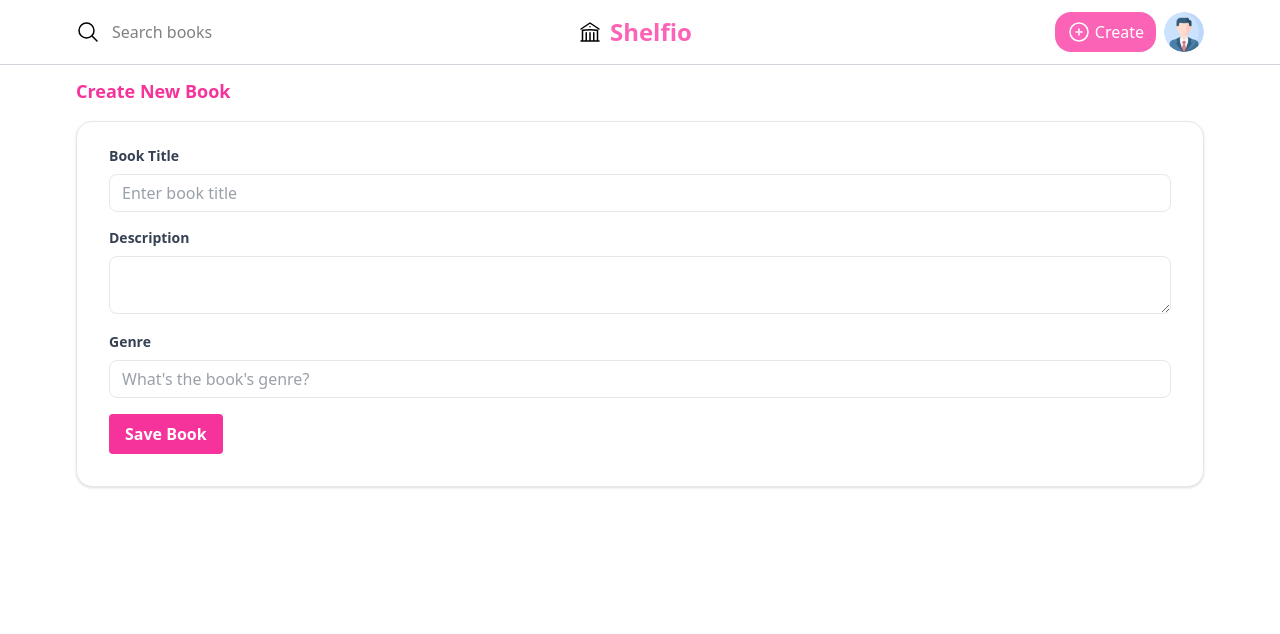
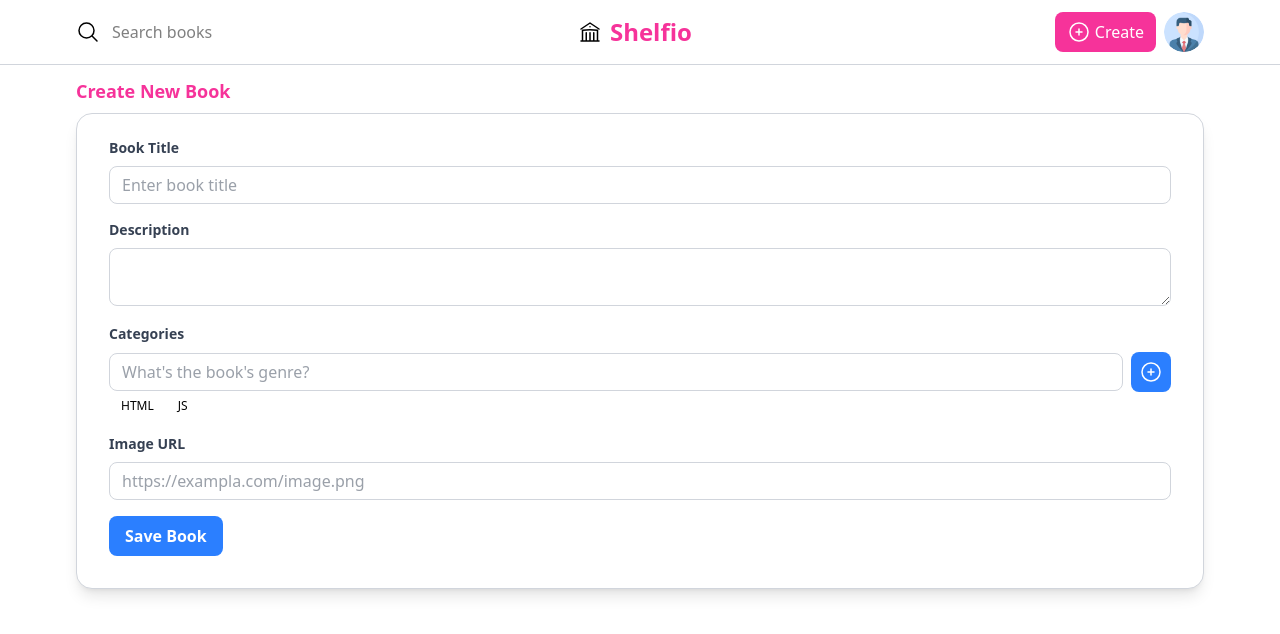
Before and after one commit to aungkyawthetx/library, a React (Vite) app: page /create in a window 1280 px wide. Shown: the top 634 px of the page. Built offline with nearby package versions, Linux system fonts and the light colour scheme.

Commit message:
create form

```diff
--- a/src/components/Navbar.jsx
+++ b/src/components/Navbar.jsx
@@ -3,6 +3,7 @@ import Profile from '../assets/profile.png';
 import { Link } from 'react-router-dom';
 
 export default function Navbar() {
+
     return (
     <nav className='border-b border-gray-300'>
         <ul className='flex justify-between items-center backdrop-blur-lg p-3 max-w-6xl mx-auto'>
@@ -17,10 +18,10 @@ export default function Navbar() {
                 <svg xmlns="http://www.w3.org/2000/svg" fill="none" viewBox="0 0 24 24" strokeWidth={1.5} stroke="currentColor" className="size-6">
                     <path strokeLinecap="round" strokeLinejoin="round" d="M12 21v-8.25M15.75 21v-8.25M8.25 21v-8.25M3 9l9-6 9 6m-1.5 12V10.332A48.36 48.36 0 0 0 12 9.75c-2.551 0-5.056.2-7.5.582V21M3 21h18M12 6.75h.008v.008H12V6.75Z" />
                 </svg>
-                <span className="text-2xl text-pink-400 font-bold hidden md:block"> Shelfio </span>
+                <span className="text-2xl text-pink-500 font-bold hidden md:block"> Shelfio </span>
             </Link>
             <li className='flex items-center gap-2'>
-                <Link to="/create" className='bg-pink-400 text-white p-2 md:px-3 md:py-2 rounded-full md:rounded-2xl cursor-pointer flex items-center gap-1'>
+                <Link to="/create" className='bg-pink-500 text-white p-2 md:px-3 md:py-2 rounded-full md:rounded-lg cursor-pointer flex items-center gap-1'>
                     <svg xmlns="http://www.w3.org/2000/svg" fill="none" viewBox="0 0 24 24" strokeWidth={1.5} stroke="currentColor" className="size-6">
                         <path strokeLinecap="round" strokeLinejoin="round" d="M12 9v6m3-3H9m12 0a9 9 0 1 1-18 0 9 9 0 0 1 18 0Z" />
                     </svg>
--- a/src/pages/Create.jsx
+++ b/src/pages/Create.jsx
@@ -1,32 +1,78 @@
-import React from 'react'
+import React, { useState } from 'react'
 
 export default function Create() {
+
+  let [title, setTitle] = useState('');
+  let [description, setDescription ] = useState('');
+  let [newCategory, setNewCategory] = useState('');
+  let [imageUrl, setImageUrl] = useState('');
+  let [categories, setCategories] = useState(['HTML', 'JS']);
+
   return (
   <div>
-      <p class="inline-block align-baseline font-bold text-pink-500 mb-4 text-lg">
+    <p class="inline-block align-baseline font-bold text-pink-500 mb-2 text-lg">
       Create New Book
     </p>
-      <form class="bg-white shadow rounded-2xl px-8 pt-6 pb-8 mb-4 border border-gray-200">
+    <form class="bg-white shadow-lg rounded-2xl px-8 pt-6 pb-8 mb-4 border border-gray-300">
       <div class="mb-4">
-          <label class="block text-gray-700 text-sm font-bold mb-2" for="username">
-            Book Title
-          </label>
-          <input class="appearance-none border border-gray-200 rounded-lg w-full py-2 px-3 text-gray-700 leading-tight focus:outline-none focus:ring-2 focus:ring-indigo-500" id="title" type="text" placeholder="Enter book title"/>
+        <label class="block text-gray-700 text-sm font-bold mb-2" for="title"> Book Title </label>
+        <input class="appearance-none border border-gray-300 rounded-lg w-full py-2 px-3 text-gray-700 leading-tight focus:outline-none focus:ring-2 focus:ring-sky-500"
+          name="title"
+          id="title"
+          type="text"
+          placeholder="Enter book title"
+          value={title}
+          onChange={e => setTitle(e.target.value)}
+        />
       </div>
       <div class="">
-          <label class="block text-gray-700 text-sm font-bold mb-2" for="password">
-            Description
-          </label>
-          <textarea class="appearance-none border border-gray-200 rounded-lg w-full py-2 px-3 text-gray-700 mb-3 leading-tight focus:outline-none focus:ring-2 focus:ring-indigo-500" id="description"> </textarea>
+        <label class="block text-gray-700 text-sm font-bold mb-2" for="description"> Description </label>
+        <textarea class="appearance-none border border-gray-300 rounded-lg w-full py-2 px-3 text-gray-700 mb-3 leading-tight focus:outline-none focus:ring-2 focus:ring-sky-500"
+          id="description"
+          name="description"
+          value={description}
+          onChange={e => setDescription(e.target.value)}
+          >
+        </textarea>
       </div>
       <div class="mb-4">
-          <label class="block text-gray-700 text-sm font-bold mb-2" for="username">
-            Genre
+        <label class="block text-gray-700 text-sm font-bold mb-2" for="categories"> Categories </label>
+        <div className='flex items-center gap-2'>
+          <input class="appearance-none border border-gray-300 rounded-lg w-full py-2 px-3 text-gray-700 leading-tight focus:outline-none focus:ring-2 focus:ring-sky-500"
+            name="categories"
+            type="text"
+            id="categories"
+            placeholder="What's the book's genre?"
+            value={newCategory}
+            onChange={e => setNewCategory(e.target.value)}
+          />
+          <button className='bg-blue-500 text-white p-2 rounded-lg cursor-pointer' type='button'>
+            <svg xmlns="http://www.w3.org/2000/svg" fill="none" viewBox="0 0 24 24" strokeWidth={1.5} stroke="currentColor" className="size-6">
+              <path strokeLinecap="round" strokeLinejoin="round" d="M12 9v6m3-3H9m12 0a9 9 0 1 1-18 0 9 9 0 0 1 18 0Z" />
+            </svg>
+          </button>
+        </div>
+        {categories.map((genre) => (
+          <span className={`inline-flex items-center px-3 py-1 text-xs font-medium rounded-ful`} key={genre}>
+            {genre}
+          </span>
+        ))}
+      </div>
+      <div class="mb-4">
+        <label class="block text-gray-700 text-sm font-bold mb-2" for="imageurl">
+          Image URL
         </label>
-          <input class="appearance-none border border-gray-200 rounded-lg w-full py-2 px-3 text-gray-700 leading-tight focus:outline-none focus:ring-2 focus:ring-indigo-500" id="title" type="text" placeholder="What's the book's genre?"/>
+        <input class="appearance-none border border-gray-300 rounded-lg w-full py-2 px-3 text-gray-700 leading-tight focus:outline-none focus:ring-2 focus:ring-sky-500"
+          name="imageurl"
+          id="imageurl"
+          type="text"
+          placeholder="https://exampla.com/image.png"
+          value={imageUrl}
+          onChange={e => setImageUrl(e.target.value)}
+          />
       </div>
       <div class="flex items-center justify-between">
-          <button class="bg-pink-500 hover:bg-pink-700 text-white font-bold py-2 px-4 rounded focus:outline-none focus:shadow-outline cursor-pointer" type="button">
+        <button class="bg-blue-500 hover:bg-blue-700 text-white font-bold py-2 px-4 rounded-lg focus:outline-none focus:shadow-outline cursor-pointer" type="button">
           Save Book
         </button>
       </div>
```
Lines whose indentation alone changed are shown as unchanged.
